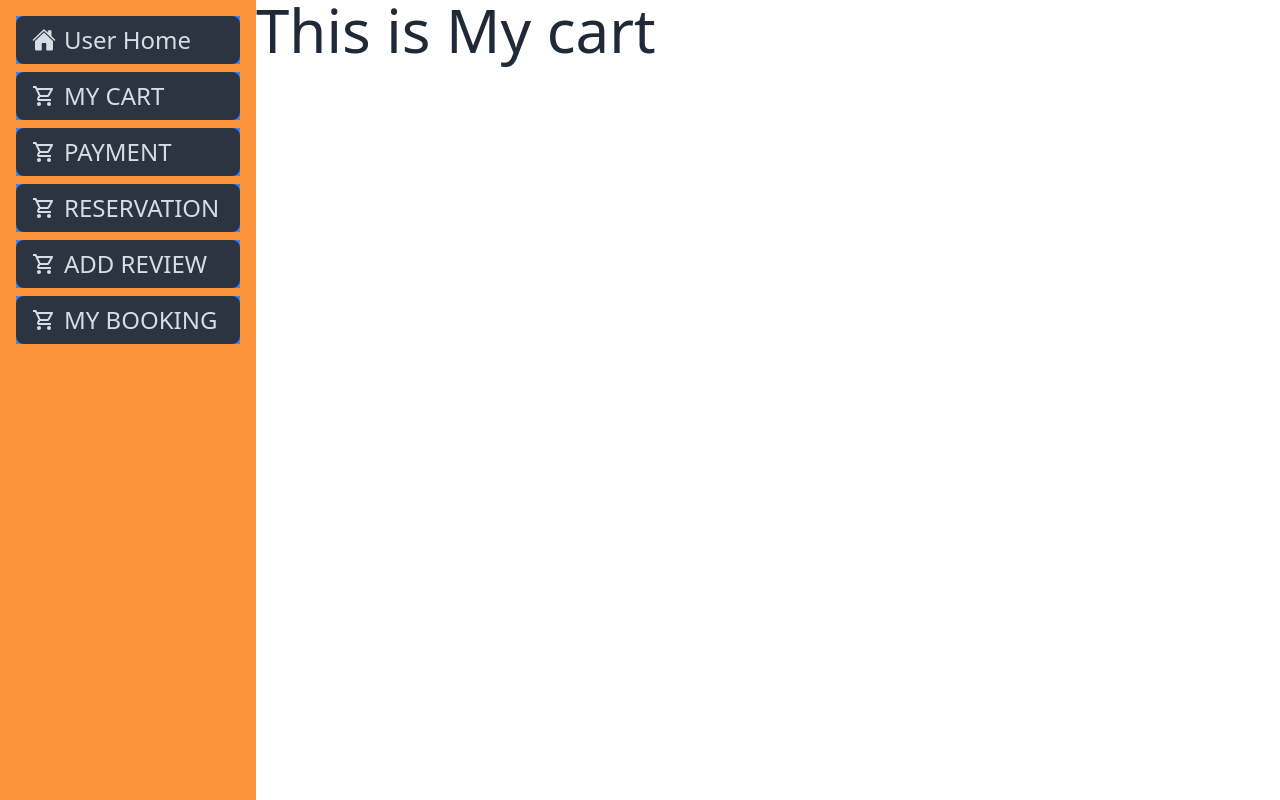
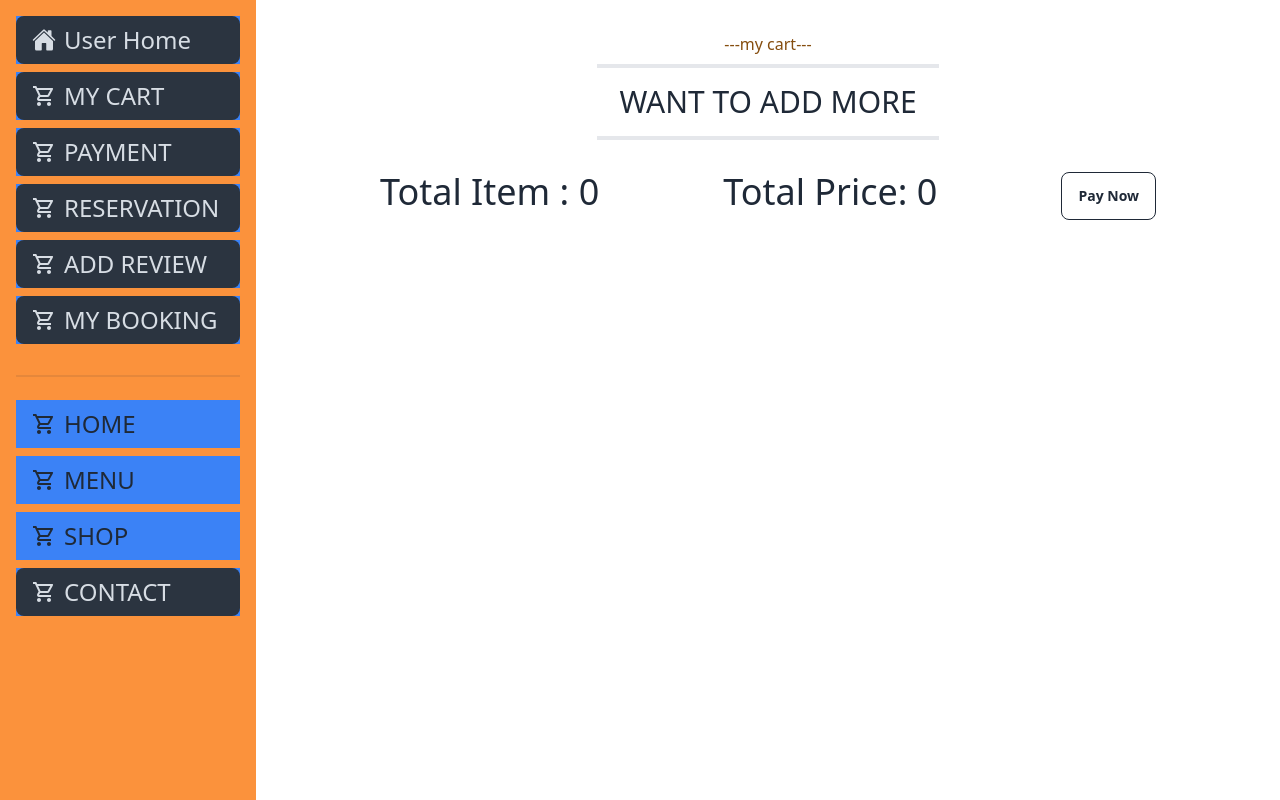
Before and after one commit to Shariful4447/my-food-client, a React (Vite) app: page /dashboard/cart in a window 1280 px wide. Built offline with nearby package versions, Linux system fonts and the light colour scheme; no server answers.

Commit message:
total price calculated for cart

```diff
--- a/src/Layout/DashBoard.jsx
+++ b/src/Layout/DashBoard.jsx
@@ -46,6 +46,31 @@ const DashBoard = () => {
                         </NavLink>
                     </li>
 
+                    <div className="divider"></div>
+                    <li className="bg-blue-500 text-2xl mb-2 uppercase">
+                        <NavLink to='/'>
+                            <MdOutlineShoppingCart />
+                            home
+                        </NavLink>
+                    </li>
+                    <li className="bg-blue-500 text-2xl mb-2 uppercase">
+                        <NavLink to='/menu'>
+                            <MdOutlineShoppingCart />
+                            menu
+                        </NavLink>
+                    </li>
+                    <li className="bg-blue-500 text-2xl mb-2 uppercase">
+                        <NavLink to='/shop/salad'>
+                            <MdOutlineShoppingCart />
+                            shop
+                        </NavLink>
+                    </li>
+                    <li className="bg-blue-500 text-2xl mb-2 uppercase">
+                        <NavLink to='/dashboard/cart'>
+                            <MdOutlineShoppingCart />
+                            contact
+                        </NavLink>
+                    </li>
                 </ul>
             </div>
             {/* dashBoard mainBody */}
--- a/src/Pages/DashBoard/Cart/Cart.jsx
+++ b/src/Pages/DashBoard/Cart/Cart.jsx
@@ -1,9 +1,26 @@
+import SectionTitle from "../../../components/SectionTitle/SectionTitle";
+import useCart from "../../../hooks/useCart";
 
 
 const Cart = () => {
+    const [cart] = useCart();
+    const totalPrice = cart.reduce((total,item) =>total +item.price ,0)
+
     return (
-        <div className="text-6xl">
-            <h2>This is My cart</h2>
+        <div>
+            <SectionTitle
+            heading='want to add more'
+            subHeading='my cart'
+            >
+
+            </SectionTitle>
+            <div className="flex gap-5 m-5 justify-evenly">
+
+                <h2 className="text-4xl">Total Item : {cart.length}</h2>
+                <h2 className="text-4xl"> Total Price: {totalPrice} </h2>
+                <button className="btn btn-outline">Pay Now</button>
+
+            </div>
         </div>
     );
 };
```
